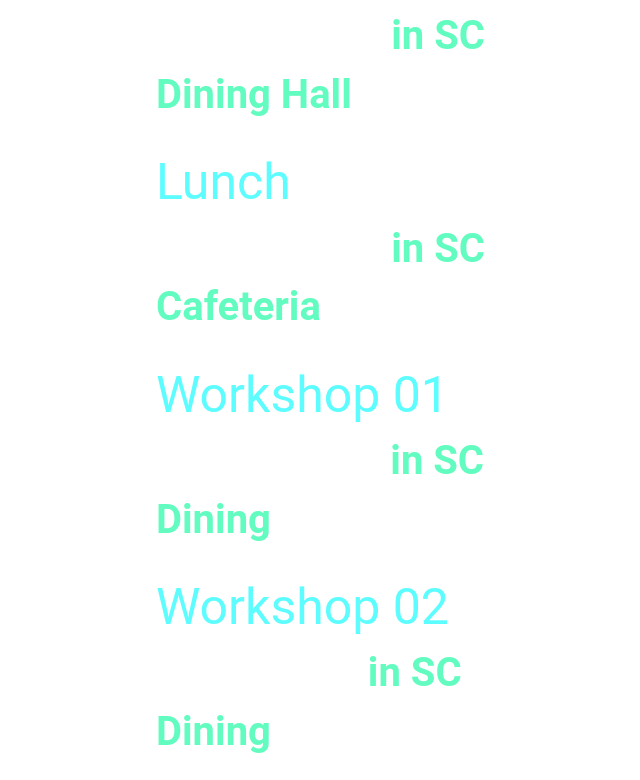
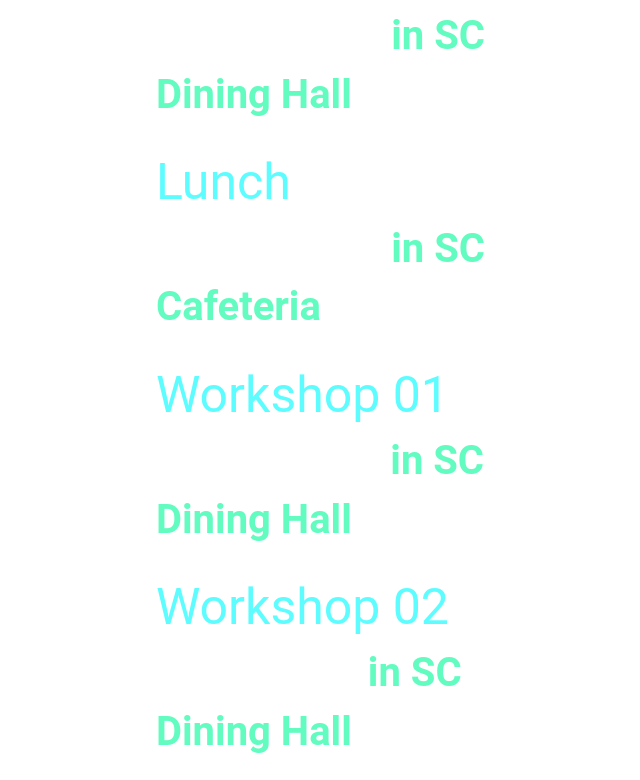
Before and after one commit to hawkhack/hawkhack-live, a React (Create React App) app in the folder client/: page / in a window 1280 px wide. Shown: the part 810-1590 px from the top of the page, without its empty margins (600-1240 px from the left). Built offline with nearby package versions, Linux system fonts and the light colour scheme; no server answers.

Commit message:
corrected some locations

```diff
--- a/client/src/App.js
+++ b/client/src/App.js
@@ -43,22 +43,22 @@ class App extends Component {
     {
       text:"Workshop 01",
       time: new Date(2019, 2, 30, 12, 30),
-      location: "SC Dining"
+      location: "SC Dining Hall"
     },
     {
       text:"Workshop 02",
       time: new Date(2019, 2, 30, 14),
-      location: "SC Dining"
+      location: "SC Dining Hall"
     },
     {
       text:"Workshop 03",
       time: new Date(2019, 2, 30, 15, 15),
-      location: "SC Dining"
+      location: "SC Dining Hall"
     },
     {
       text:"Workshop 04",
       time: new Date(2019, 2, 30, 17),
-      location: "SC Dining"
+      location: "SC Dining Hall"
     },
     {
       text:"Dinner",
@@ -88,7 +88,7 @@ class App extends Component {
     {
       text:"Slideshow Karaoke",
       time: new Date(2019, 2, 31, 1),
-      location: "DSC Dining"
+      location: "DSC Dining Hall"
     },
     {
       text:"Breakfast",
```
